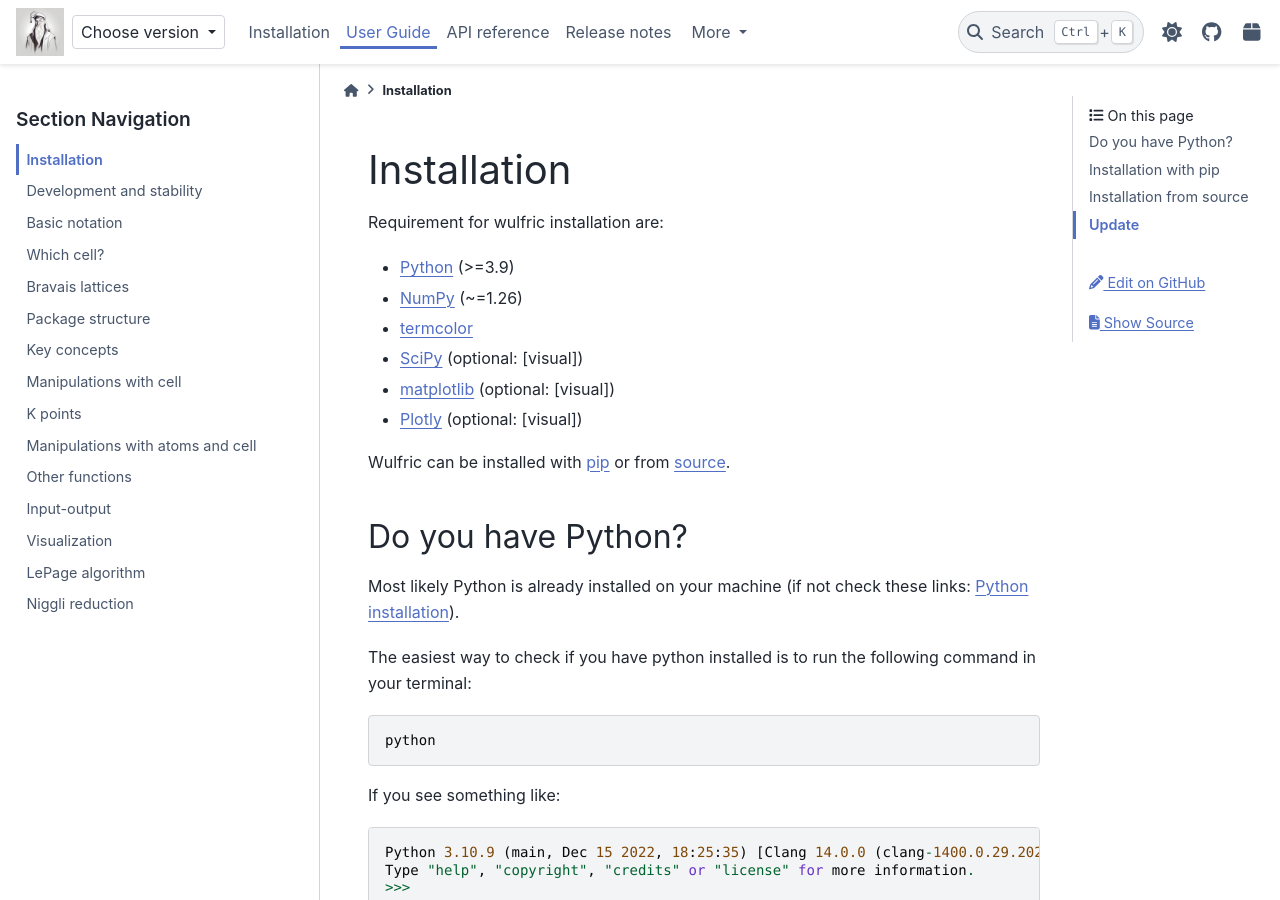
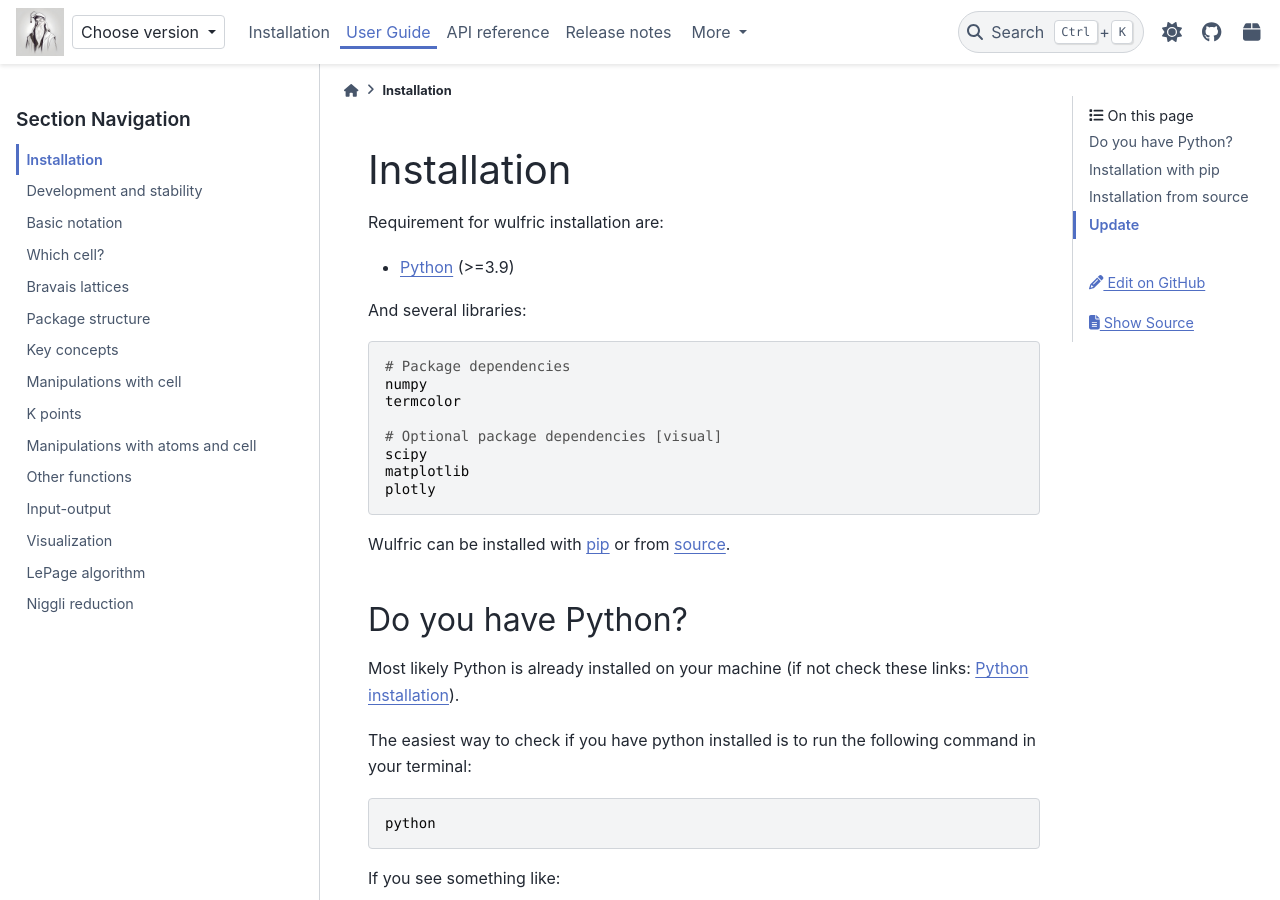
Before and after one commit to adrybakov/wulfric, a Sphinx documentation site: the page built from docs/source/user-guide/installation.rst, in a window 1280 px wide and 900 px high. Built offline with Sphinx 7.4.7 and the PyData theme 0.15.4, drawn with Linux system fonts in a browser that asks for light colours; a script that is not in the unit is left out; some of the changed text lies outside the part shown.

Commit message:
Update dependencies

```diff
--- a/docs/source/user-guide/installation.rst
+++ b/docs/source/user-guide/installation.rst
@@ -7,11 +7,11 @@ Installation
 Requirement for wulfric installation are:
 
 * |Python|_ (>=3.9)
-* |NumPy|_ (~=1.26)
-* |termcolor|_
-* |SciPy|_ (optional: [visual])
-* |matplotlib|_ (optional: [visual])
-* |plotly|_ (optional: [visual])
+
+And several libraries:
+
+.. literalinclude:: ../../../requirements.txt
+
 
 Wulfric can be installed with :ref:`pip <installation-pip>` or from
 :ref:`source <installation-source>`.
--- a/pyproject.toml
+++ b/pyproject.toml
@@ -8,7 +8,7 @@ name = "wulfric"
 license = { text = "GPL-3.0 license" }
 dynamic = ["version"]
 description = "Cell, Atoms, K-path."
-dependencies = ["numpy~=1.26", "termcolor"]
+dependencies = ["numpy", "termcolor"]
 authors = [{ name = "Andrey Rybakov", email = "rybakov.ad@icloud.com" }]
 requires-python = ">=3.9"
 readme = "README.rst"
--- a/requirements.txt
+++ b/requirements.txt
@@ -1,8 +1,8 @@
 # Package dependencies
-numpy~=1.26
+numpy
 termcolor
 
-# Optional package dependencies
+# Optional package dependencies [visual]
 scipy
 matplotlib
 plotly
```
Also changed, not shown: other parts of docs/source/user-guide/installation.rst (+0 -4 lines), README.rst (+3 -6 lines).
